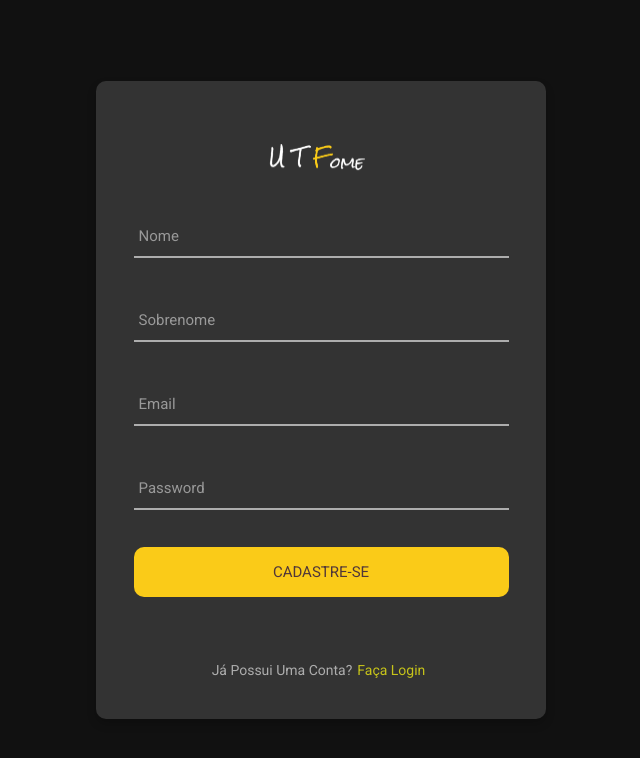
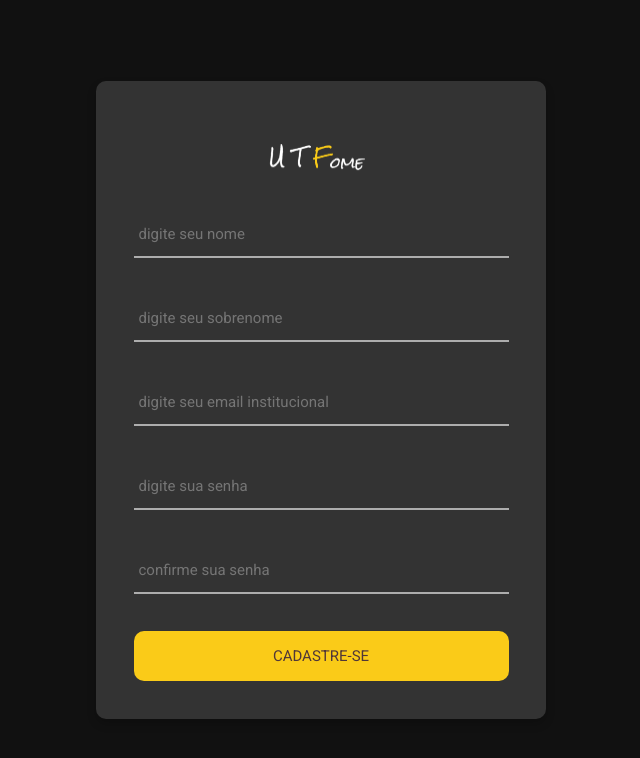
Before and after one commit to UTFome/UTFome-Frontend, a React (Create React App) app: page /register in a window 1280 px wide. Shown: the top 758 px of the page, without its empty margins (319-959 px from the left). Built offline with nearby package versions, Linux system fonts and the light colour scheme.

Commit message:
Add files via upload

```diff
--- a/src/componentes/pages/register/Register.css
+++ b/src/componentes/pages/register/Register.css
@@ -47,14 +47,16 @@
     width: 100px;
 }
 
-.wrap-input{
+.form-control{
     width: 100%;
     position: relative;
     border-bottom: 2px solid #adadad;
     margin-bottom: 37px;
 }
 
-.input{
+input[type = 'text'],
+input[type = 'email'],
+input[type = 'password'] {
     font-size: 15px;
     color: #fff;
     line-height: 1.2;
@@ -65,39 +67,11 @@
     height: 45px;
 
     background-color: transparent;
-    text-transform: lowercase;
 
     padding: 0 5px;
+
 }
 
-.focus-input{
-    position: absolute;
-    display: block;
-    width: 100%;
-    height: 100%;
-
-    top: 0;
-    left: 0;
-
-    pointer-events: none;
-    color: #adadad;
-}
-
-.focus-input::before{
-    content: '';
-    display: block;
-    position: absolute;
-    bottom: -2px;
-    left: 0;
-    width: 0;
-    height: 2px;
-
-    -webkit-transition: all 0.4s;
-    -o-transition: all 0.4s;
-    -moz-transition: all 0.4s;
-
-    background-color: var(--main-color);
-}
 
 .focus-input::after{
     font-size: 15px;
@@ -113,9 +87,6 @@
     left: 0px;
     padding-left: 5px;
 
-    -webkit-transition: all 0.4s;
-    -o-transition: all 0.4s;
-    -moz-transition: all 0.4s;
 }
 
 .input:focus{
@@ -175,31 +146,6 @@
     /* mask-repeat: no-repeat; */
 }
 
-.text-center{
-    display: flex;
-    align-items: center;
-    justify-content: center;
-
-    margin-top: 50px;
+.error {
+    color: red;
 }
-
-.txt1{
-    font-size: 14px;
-    color: #adadad;
-    line-height: 1.5;
-    padding-right: 5px;
-
-    text-decoration: none;
-}
-
-.txt2{
-    font-size: 14px;
-    color: #c7c41a;
-    line-height: 1.5;
-
-    text-decoration: none;
-}
-
-.txt2:hover{
-    color: #fff;
-}
--- a/src/componentes/pages/register/Register.js
+++ b/src/componentes/pages/register/Register.js
@@ -4,90 +4,179 @@ import logo from '../../../assets/images/Logo_grande.png';
 import { useState, useContext } from 'react';
 import { AuthContext } from '../../../contexts/auth';
 import { Link } from 'react-router-dom';
+import { useFormik } from 'formik';
 
-const Register = () => {
-    const { register } = useContext(AuthContext);
 
-    const [name, setName] = useState('');
-    const [lastName, setLastName] = useState('');
-    const [email, setEmail] = useState('');
-    const [password, setPassword] = useState('');
+const initialValues = {
+    name: '',
+    lastName: '',
+    email: '',
+    password: '',
+    confirmPassword: ''
+}
+const onSubmit = values => {
+    console.log('form data', values)
+}
 
-    const handleSubmit = (e) => {
-        e.preventDefault();
-        console.log("Submitted", { name, lastName, email, password });
-        register(name, lastName, email, password);
+const validate = values => {
+
+
+    let errors = {
+
     }
+
+    if (!values.name) {
+        errors.name = 'Obrigatório!'
+    }
+    if (!values.lastName) {
+        errors.lastName = 'Obrigatório!'
+    }
+    if (!values.email) {
+        errors.email = 'Obrigatório!'
+    }else if(!/^[A-Z0-9._%+-]+@[utfpr.edu.]+\.[B-R]{2,4}$/i.test(values.email)){
+        errors.email = 'email inválido! (utilize seu email institucional)'
+    }
+    if (!values.password) {
+        errors.password = 'Obrigatório!'
+    }
+    if (!values.confirmPassword) {
+        errors.confirmPassword = 'Obrigatório'
+    }else if(values.password != values.confirmPassword){
+        errors.confirmPassword = 'As senhas devem ser iguais!'
+    }
+    return errors
+}
+
+
+function Register() {
+    const formik = useFormik({
+        initialValues,
+        onSubmit,
+        validate
+    })
+
+    const [name] = useState('');
+    const [lastName] = useState('');
+    const [email] = useState('');
+    const [password] = useState('');
+    const [confirmPassword] = useState('');
+
 
     return (
         <div className='container'>
             <div className='container-login'>
                 <div className='wrap-register'>
                     <form
-                    className='login-form'
-                    onSubmit={handleSubmit}>
+                        className='login-form'
+                        onSubmit={formik.handleSubmit}>
                         <span className='login-form-title'>
                             <Link to="/main">
-                            <img src={logo}></img>
+                                <img src={logo}></img>
                             </Link>
                         </span>
 
-                        <div className='wrap-input'>
+                        <div className='form-control'>
+
                             <input
-                            className={name !== '' ? 'has-val input' : 'input'}
-                            type="text"
-                            value={name}
-                            onChange={e => setName(e.target.value)} />
-                            <span className='focus-input' data-placeholder="Nome"></span>
+                                placeholder="Digite seu nome"
+                                className={name !== '' ? 'has-val input' : 'input'}
+                                type='text'
+                                id='name'
+                                name='name'
+                                onChange={formik.handleChange}
+                                onBlur={formik.handleBlur}
+                                value={formik.values.name}
+                            />
+                            <span className='focus-input'></span>
+                            { formik.touched.name && formik.errors.name ? (
+                            <div className='error'>{formik.errors.name}
+                            </div>) : null}
                         </div>
 
-                        <div className='wrap-input'>
+                        <div className='form-control'>
+
                             <input
-                            className={lastName !== '' ? 'has-val input' : 'input'}
-                            type="text"
-                            value={lastName}
-                            onChange={e => setLastName(e.target.value)} />
-                            <span className='focus-input' data-placeholder="Sobrenome"></span>
+                                placeholder="Digite seu sobrenome"
+                                className={lastName !== '' ? 'has-val input' : 'input'}
+                                type='text'
+                                id='lastName'
+                                name='lastName'
+                                onChange={formik.handleChange}
+                                onBlur={formik.handleBlur}
+                                value={formik.values.lastName}
+                            />
+                            <span className='focus-input'></span>
+                            { formik.touched.lastName && formik.errors.lastName ? (
+                            <div className='error'>{formik.errors.lastName}
+                            </div>) : null}
                         </div>
 
-                        <div className='wrap-input'>
+                        <div className='form-control'>
+
                             <input
-                            className={email !== '' ? 'has-val input' : 'input'}
-                            type="email"
-                            value={email}
-                            onChange={e => setEmail(e.target.value)} />
-                            <span className='focus-input' data-placeholder="Email"></span>
+                                placeholder="Digite seu email institucional"
+                                className={email !== '' ? 'has-val input' : 'input'}
+                                type='email'
+                                id='email'
+                                name='email'
+                                onChange={formik.handleChange}
+                                onBlur={formik.handleBlur}
+                                value={formik.values.email}
+                            />
+                            <span className='focus-input'></span>
+                            {formik.touched.email && formik.errors.email ? (
+                            <div className='error'>{formik.errors.email}
+                            </div>) : null}
                         </div>
 
-                        <div className='wrap-input'>
+                        <div className='form-control'>
+
                             <input
-                            className={password !== '' ? 'has-val input' : 'input'}
-                            type="password"
-                            value={password}
-                            onChange={e => setPassword(e.target.value)} />
-                            <span className='focus-input' data-placeholder="Password"></span>
+                                placeholder="Digite sua senha"
+                                className={password !== '' ? 'has-val input' : 'input'}
+                                type='password'
+                                id='password'
+                                name='password'
+                                onChange={formik.handleChange}
+                                onBlur={formik.handleBlur}
+                                value={formik.values.password}
+                            />
+                            <span className='focus-input'></span>
+                            {formik.touched.password && formik.errors.password ? (
+                            <div className='error'>{formik.errors.password}
+                            </div>) : null}
                         </div>
 
-                        <div className='container-login-form-btn'>
-                            <button className='login-form-btn'>
-                                Cadastre-se
-                            </button>
+                        <div className='form-control'>
+
+                            <input
+                                placeholder="confirme sua senha"
+                                className={confirmPassword !== '' ? 'has-val input' : 'input'}
+                                type='password'
+                                id='confirmPassword'
+                                name='confirmPassword'
+                                onChange={formik.handleChange}
+                                onBlur={formik.handleBlur}
+                                value={formik.values.confirmPassword}
+                            />
+                            <span className='focus-input'></span>
+                            {formik.touched.confirmPassword  && formik.errors.confirmPassword ? (
+                            <div className='error'>{formik.errors.confirmPassword}
+                            </div>) : null}
                         </div>
 
-                        <div className='text-center'>
-                            <span className='txt1'>
-                                Já possui uma conta?
-                            </span>
 
-                            <Link to = "/login" className='txt2'>
-                                Faça login
-                            </Link>
-                        </div>
+                        <button className='login-form-btn'
+                            type='submit'>
+                            Cadastre-se
+                        </button>
                     </form>
                 </div>
             </div>
         </div>
     )
+
 }
 
+
 export default Register;
```
